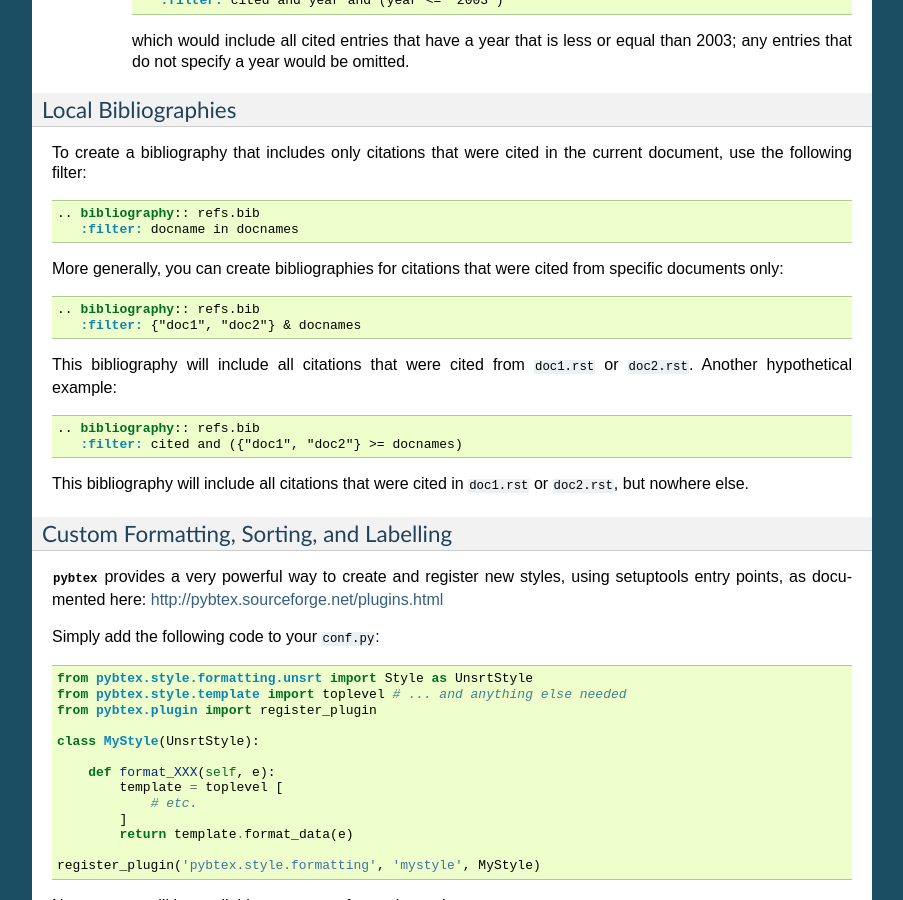
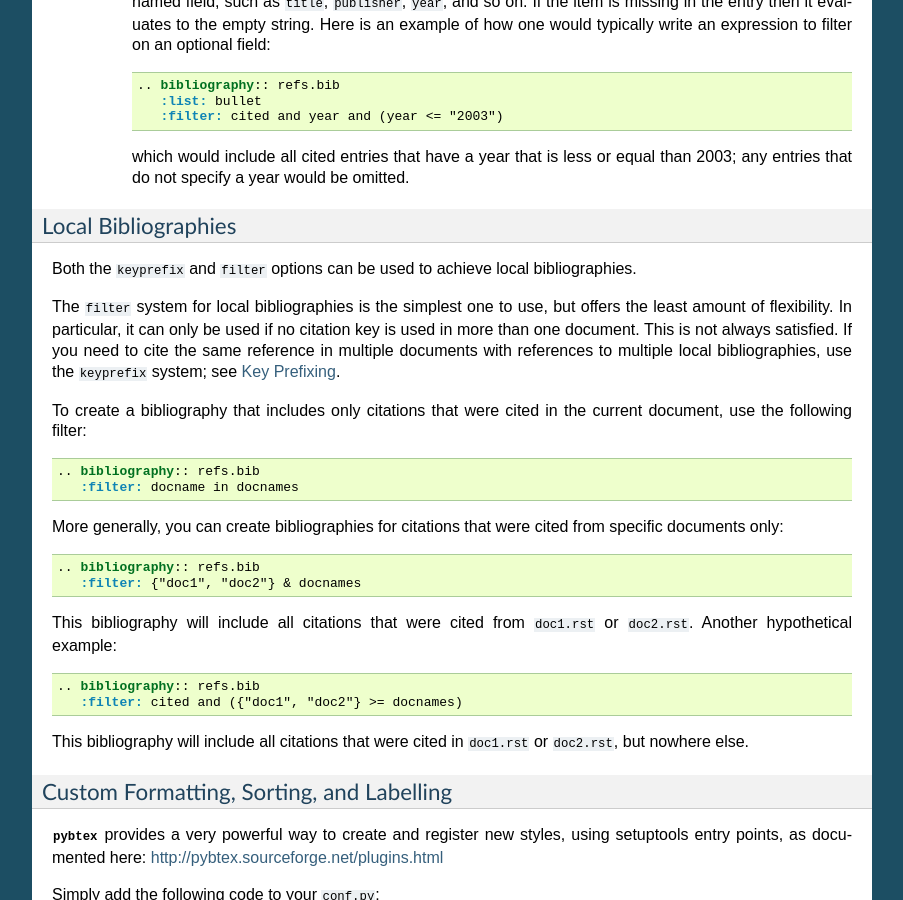
Before and after one commit to mcmtroffaes/sphinxcontrib-bibtex, a Sphinx documentation site: the page built from doc/usage.rst, in a window 1280 px wide and 900 px high, scrolled down 4294 px. Shown: the whole window, without its empty margins (198-1101 px from the left). Built offline with Sphinx 7.4.7, drawn with Linux system fonts in a browser that asks for light colours; formulas are drawn with MathJax 3; pages that are not in the unit, such as notebooks, are missing from menus; some of the changed text lies outside the part shown.

Commit message:
Better documentation.

```diff
--- a/doc/usage.rst
+++ b/doc/usage.rst
@@ -181,8 +181,10 @@
       :notcited:
       :labelprefix: B
 
-Key Prefixing for Local Bibliographies
-~~~~~~~~~~~~~~~~~~~~~~~~~~~~~~~~~~~~~~
+.. _section-key-prefixing:
+
+Key Prefixing
+~~~~~~~~~~~~~
 
 .. versionadded:: 0.3.3
 
@@ -213,6 +215,8 @@
 
 The bibliographies will then both generate an entry for ``boole1854``,
 with links and backlinks as expected.
+
+.. alsosee:: :ref:`section-local-bibliographies`
 
 Filtering
 ~~~~~~~~~
@@ -315,8 +319,21 @@
     that is less or equal than 2003; any entries that do not
     specify a year would be omitted.
 
+.. _section-local-bibliographies:
+
 Local Bibliographies
 ~~~~~~~~~~~~~~~~~~~~
+
+Both the ``keyprefix`` and ``filter`` options can be used
+to achieve local bibliographies.
+
+The ``filter`` system for local bibliographies is the simplest one to
+use, but offers the least amount of flexibility.  In particular, it
+can only be used if no citation key is used in more than one
+document. This is not always satisfied. If you need to cite the same
+reference in multiple documents with references to multiple local
+bibliographies, use the ``keyprefix`` system; see
+:ref:`section-key-prefixing`.
 
 To create a bibliography that includes only citations that were cited
 in the current document, use the following filter:
```
